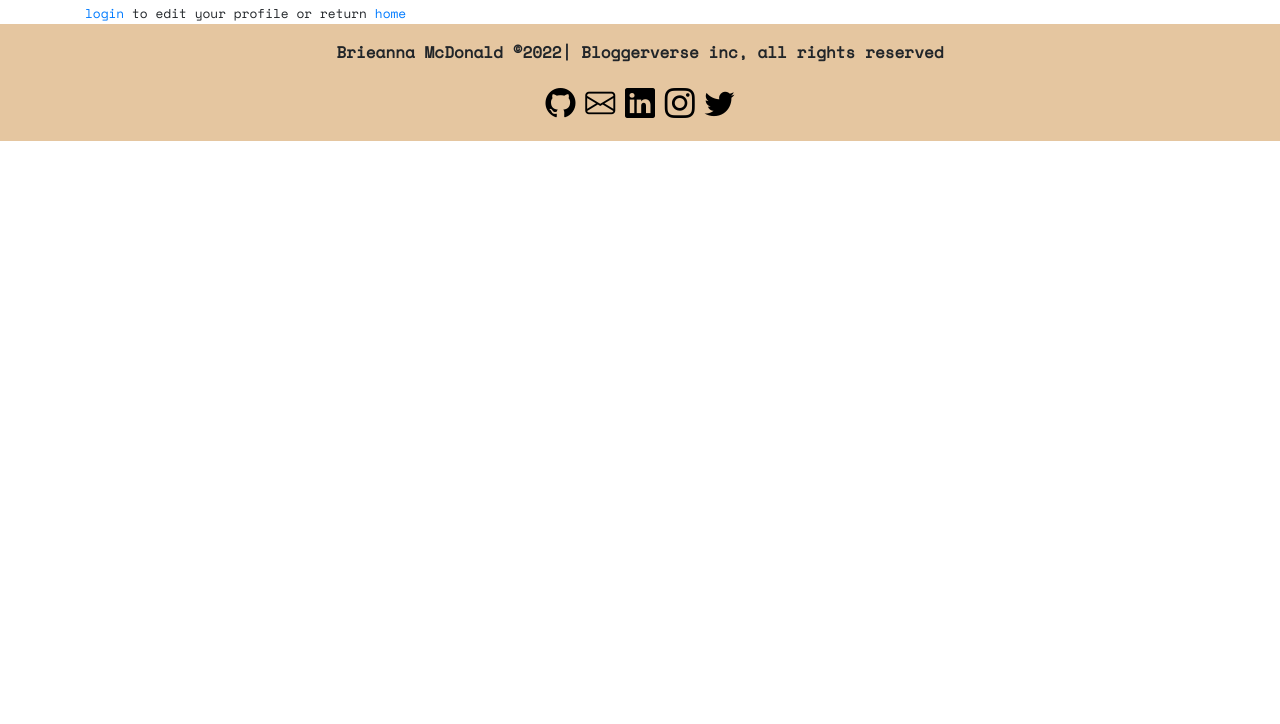
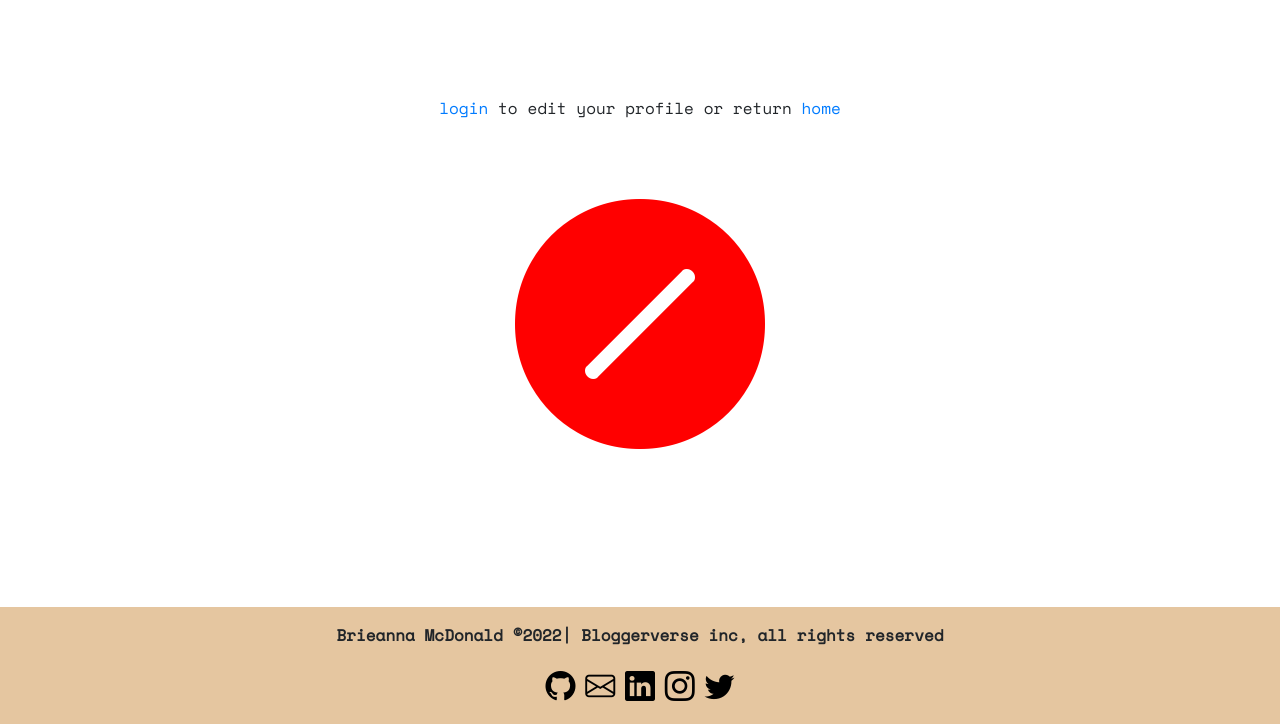
Before and after one commit to Code-Institute-Submissions/bmcdonald2000-bloggerverse_NovResub, a Django app: template users/templates/registration/profile.html in a window 1280 px wide. Shown: the part 86-810 px from the top of the page. Before the commit the page ends 227 px from the top, so only its background shows below. Run offline with Django 3.2, Linux system fonts and the light colour scheme; the template is opened without the code that fills it: values that come from a table or form of the project are taken from there, others are empty; some libraries are stand-ins or nearby versions.

Commit message:
add: line breaks

```diff
--- a/myblog/templates/edit.html
+++ b/myblog/templates/edit.html
@@ -44,7 +44,7 @@
             <p id="heading"> Only the author can edit this post, if you are the author please <a href="{% url 'login' %}">login</a> and try again</p>
         {% endif %}
             <!-- line break -->
-            <br/><br/><br/>
+            <br><br><br>
     {% else %}
         <br><br>
         <!-- User is told why they cant access the edit page -->
--- a/users/templates/registration/password.html
+++ b/users/templates/registration/password.html
@@ -7,10 +7,10 @@
 <br/>
 <!-- Template content-->
 {% block content %}
-<br/>
+<br><br><br>
      <!-- Page header -->
     <h1 id="heading"> Change Password </h1>
-    <br/>
+    <br><br><br>
      <!-- Change password  form  -->
     <div class="form-group">
         <form method="POST">
@@ -18,4 +18,5 @@
             {{ form.as_p }}
             <button class="btn btn-info" style="background-color: #e5c6a0; border: #e5c6a0; color: #000000;"><i class="bi bi-check-circle-fill"></i> Change Password </button>
     </div>
+    <br><br><br><br>
 {% endblock %}
--- a/users/templates/registration/profile.html
+++ b/users/templates/registration/profile.html
@@ -35,7 +35,17 @@
         {% endif %}
     <!-- user will be prompted to log in or return home -->
     {% else %}
-        <small><a href="{% url 'login' %}">login</a> to edit your profile or return <a href="{% url 'home' %}">home</a></small>
+    <!-- Line break -->
+    <br><br><br><br>
+        <p id="heading"><a href="{% url 'login' %}">login</a> to edit your profile or return <a href="{% url 'home' %}">home</a></p>
+
+            <!-- div makes it easier to style icon -->
+            <div class="stop">
+                <!-- boostrap stop icon -->
+                <i class="bi bi-slash-circle-fill"></i>
+            </div>
+            <!-- Line break -->
+            <br><br><br><br>
     {% endif %}
 
 {% endblock %}
```
